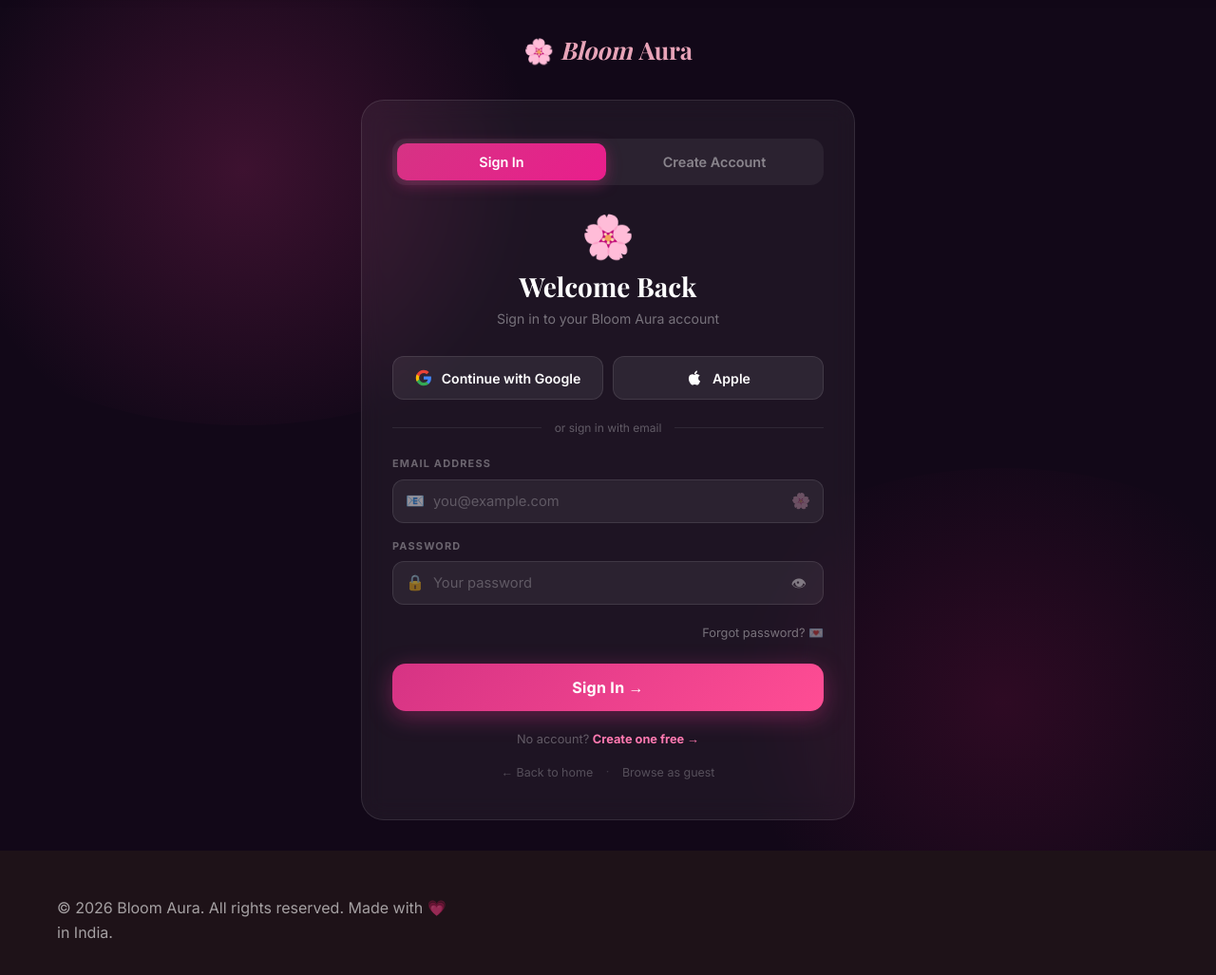
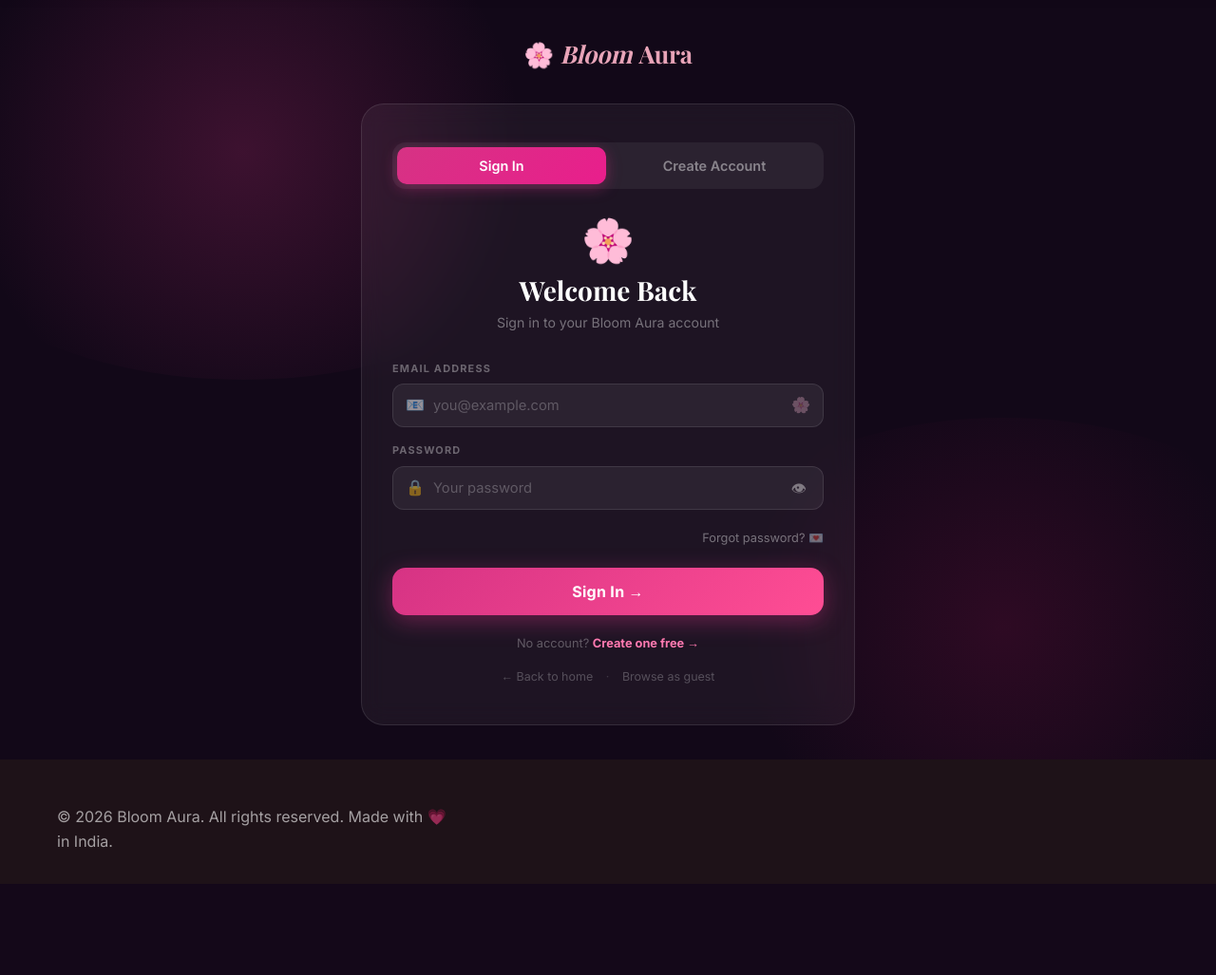
Before and after one commit to premrajkiran1315-gif/bloom_aura_1, a PHP site: page /pages/login.php in a window 1280 px wide. Shown: the part 68-1095 px from the top of the page at 95% size. After the commit the page ends 961 px from the top, so only its background shows below. Run offline with PHP 8.4, Linux system fonts and the light colour scheme; some web fonts are replaced.

Commit message:
updated login

```diff
--- a/pages/login.php
+++ b/pages/login.php
@@ -204,26 +204,7 @@
           <p class="login-panel-sub">Sign in to your Bloom Aura account</p>
         </div>
 
-        <?php /* Social buttons — Google + Apple (UI only, no real OAuth) */ ?>
-        <div class="login-social-row">
-          <button class="social-btn" type="button" onclick="socialToast('Google')">
-            <svg width="18" height="18" viewBox="0 0 24 24" aria-hidden="true">
-              <path fill="#4285F4" d="M22.56 12.25c0-.78-.07-1.53-.2-2.25H12v4.26h5.92c-.26 1.37-1.04 2.53-2.21 3.31v2.77h3.57c2.08-1.92 3.28-4.74 3.28-8.09z"/>
-              <path fill="#34A853" d="M12 23c2.97 0 5.46-.98 7.28-2.66l-3.57-2.77c-.98.66-2.23 1.06-3.71 1.06-2.86 0-5.29-1.93-6.16-4.53H2.18v2.84C3.99 20.53 7.7 23 12 23z"/>
-              <path fill="#FBBC05" d="M5.84 14.09c-.22-.66-.35-1.36-.35-2.09s.13-1.43.35-2.09V7.07H2.18C1.43 8.55 1 10.22 1 12s.43 3.45 1.18 4.93l3.66-2.84z"/>
-              <path fill="#EA4335" d="M12 5.38c1.62 0 3.06.56 4.21 1.64l3.15-3.15C17.45 2.09 14.97 1 12 1 7.7 1 3.99 3.47 2.18 7.07l3.66 2.84c.87-2.6 3.3-4.53 6.16-4.53z"/>
-            </svg>
-            Continue with Google
-          </button>
-          <button class="social-btn" type="button" onclick="socialToast('Apple')">
-            <svg width="18" height="18" viewBox="0 0 24 24" fill="white" aria-hidden="true">
-              <path d="M18.71 19.5c-.83 1.24-1.71 2.45-3.05 2.47-1.34.03-1.77-.79-3.29-.79-1.53 0-2 .77-3.27.82-1.31.05-2.3-1.32-3.14-2.53C4.25 17 2.94 12.45 4.7 9.39c.87-1.52 2.43-2.48 4.12-2.51 1.28-.02 2.5.87 3.29.87.78 0 2.26-1.07 3.8-.91.65.03 2.47.26 3.64 1.98-.09.06-2.17 1.28-2.15 3.81.03 3.02 2.65 4.03 2.68 4.04-.03.07-.42 1.44-1.38 2.83M13 3.5c.73-.83 1.94-1.46 2.94-1.5.13 1.17-.34 2.35-1.04 3.19-.69.85-1.83 1.51-2.95 1.42-.15-1.15.41-2.35 1.05-3.11z"/>
-            </svg>
-            Apple
-          </button>
-        </div>
 
-        <div class="login-divider"><span>or sign in with email</span></div>
 
         <?php /* General / brute-force error */ ?>
         <?php if (!empty($loginErrors['general'])): ?>
```
